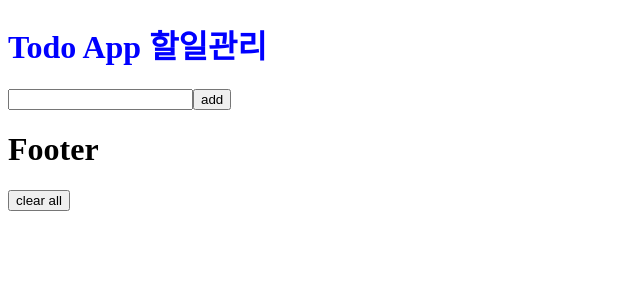
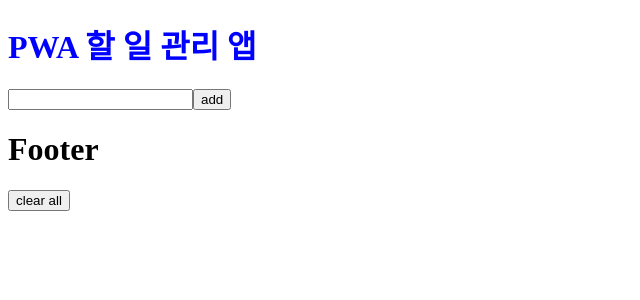
Before and after one commit to yellowduckgh/vue-todo-cd, a Vue app: page / in a window 1280 px wide. Shown: the top 300 px of the page, without its empty margins (0-640 px from the left). Built offline with nearby package versions, Linux system fonts and the light colour scheme.

Commit message:
타이틀 변경

```diff
--- a/src/components/TodoHeader.vue
+++ b/src/components/TodoHeader.vue
@@ -1,5 +1,5 @@
 <template>
-  <h1>Todo App 할일관리</h1>
+  <h1>PWA 할 일 관리 앱</h1>
 </template>
 
 <style scoped>
```
